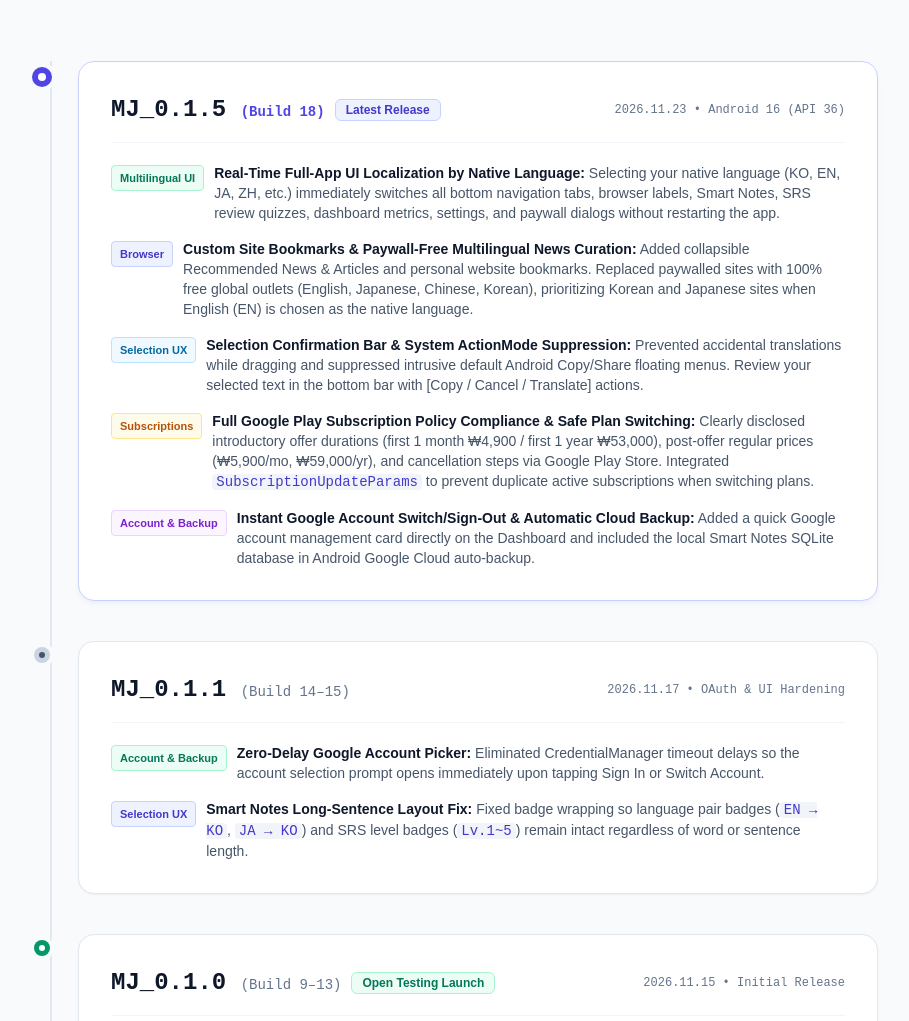
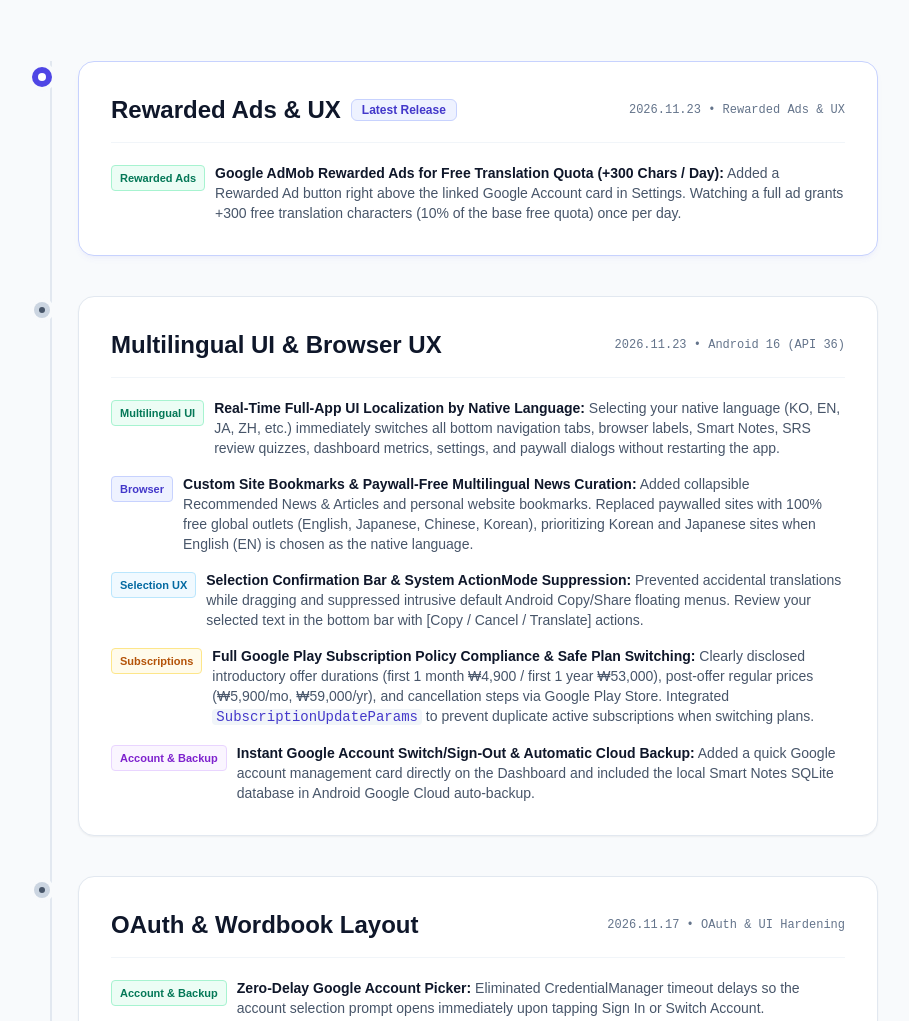
Before and after one commit to FinalNeoDev/privacy-policy, a plain HTML site: page Mitjul/releases.html in a window 1280 px wide. Shown: the part 282-1303 px from the top of the page, without its empty margins (186-1095 px from the left). Drawn offline with nearby package versions, Linux system fonts and the light colour scheme; a web font is replaced by a local one.

Commit message:
docs(mitjul): add AdMob rewarded ads disclosure and release notes without version numbers

```diff
--- a/Mitjul/releases.html
+++ b/Mitjul/releases.html
@@ -4,9 +4,9 @@
     <meta charset="UTF-8">
     <meta name="viewport" content="width=device-width, initial-scale=1.0">
     <title>밑줄 (Mitjul) : 릴리스 노트 & 업데이트 이력 (Changelog)</title>
-    <meta name="description" content="밑줄(Mitjul)의 버전별 새로운 기능, 다국어 UI, AI 문맥 번역, 정기 결제 약관 고지 및 릴리스 변경 이력 (Release Notes & Changelog)">
+    <meta name="description" content="밑줄(Mitjul)의 새로운 기능, 다국어 UI, AI 문맥 번역, 정기 결제 약관 고지 및 공식 업데이트 이력 (Release Notes & Changelog)">
     <meta property="og:title" content="밑줄 (Mitjul) : 릴리스 노트 & 업데이트 이력">
-    <meta property="og:description" content="MJ 0.1.5 다국어 실시간 UI, 내장 브라우저 선택 확인 바, 즐겨찾기 관리, 5단계 망각곡선(SRS) 및 Google 클라우드 백업까지 공식 업데이트 이력을 확인하세요.">
+    <meta property="og:description" content="보상형 광고 무료 번역 충전, 다국어 실시간 UI, 내장 브라우저 선택 확인 바, 즐겨찾기 관리, 5단계 망각곡선(SRS) 및 Google 클라우드 백업까지 공식 업데이트 이력을 확인하세요.">
     <meta property="og:image" content="https://0bit.kr/privacy-policy/Mitjul/assets/icon-512.svg">
     <link rel="icon" type="image/svg+xml" href="assets/icon-512.svg">
     <link rel="stylesheet" href="https://cdn.jsdelivr.net/gh/orioncactus/pretendard@v1.3.9/dist/web/static/pretendard-dynamic-subset.min.css">
@@ -70,7 +70,7 @@
         <!-- Release Timeline -->
         <div class="space-y-8 sm:space-y-10 relative before:absolute before:inset-0 before:left-3.5 sm:before:left-5 before:w-0.5 before:bg-slate-200">
 
-            <!-- MJ_0.1.5 (Build 18) [Latest] -->
+            <!-- Latest Update -->
             <div class="relative pl-9 sm:pl-12 group">
                 <div class="absolute left-1.5 sm:left-3 top-1.5 -translate-x-1/2 w-5 h-5 rounded-full bg-indigo-600 ring-4 ring-slate-50 flex items-center justify-center shadow-sm">
                     <span class="w-2 h-2 rounded-full bg-white"></span>
@@ -79,8 +79,33 @@
                 <div class="bg-white border border-indigo-200 rounded-2xl p-6 sm:p-8 shadow-md shadow-indigo-500/5 transition-all hover:border-indigo-400">
                     <div class="flex flex-wrap items-center justify-between gap-3 border-b border-slate-100 pb-4 mb-5">
                         <div class="flex flex-wrap items-center gap-2.5">
-                            <h2 class="text-xl sm:text-2xl font-extrabold text-slate-900 font-mono">MJ_0.1.5 <span class="text-sm font-semibold text-indigo-600">(Build 18)</span></h2>
-                            <span class="px-2.5 py-0.5 rounded-md bg-indigo-50 text-indigo-700 border border-indigo-200 text-xs font-bold" data-i18n="v015_badge">최신 릴리스</span>
+                            <h2 class="text-xl sm:text-2xl font-extrabold text-slate-900">Rewarded Ads &amp; UX</h2>
+                            <span class="px-2.5 py-0.5 rounded-md bg-indigo-50 text-indigo-700 border border-indigo-200 text-xs font-bold" data-i18n="v016_badge">최신 릴리스</span>
+                        </div>
+                        <div class="text-xs text-slate-500 font-mono" data-i18n="v016_date">2026.11.23 • Rewarded Ads &amp; UX</div>
+                    </div>
+
+                    <div class="space-y-4 text-xs sm:text-sm text-slate-600 leading-relaxed">
+                        <div class="flex items-start gap-2.5">
+                            <span class="px-2 py-0.5 rounded bg-emerald-50 border border-emerald-200 text-emerald-700 text-[11px] font-bold mt-0.5 shrink-0" data-i18n="tag_ads">보상형 광고</span>
+                            <div data-i18n="v016_item1">
+                                <strong class="text-slate-900">Google AdMob 보상형 광고 무료 번역 충전 (1일 1회 +300자):</strong> 대시보드 환경 설정의 연동 계정 카드 바로 위에 보상형 광고 시청 버튼을 추가했습니다. 광고를 끝까지 시청하면 하루 1회 무료 번역 사용량 10%(+300자)가 즉시 추가 지급됩니다.
+                            </div>
+                        </div>
+                    </div>
+                </div>
+            </div>
+
+            <!-- Multilingual UI & Browser UX Update -->
+            <div class="relative pl-9 sm:pl-12 group">
+                <div class="absolute left-1.5 sm:left-3 top-1.5 -translate-x-1/2 w-4 h-4 rounded-full bg-slate-300 ring-4 ring-slate-50 flex items-center justify-center">
+                    <span class="w-1.5 h-1.5 rounded-full bg-slate-600"></span>
+                </div>
+
+                <div class="bg-white border border-slate-200 rounded-2xl p-6 sm:p-8 shadow-sm hover:border-slate-300 transition-all">
+                    <div class="flex flex-wrap items-center justify-between gap-3 border-b border-slate-100 pb-4 mb-5">
+                        <div class="flex flex-wrap items-center gap-2.5">
+                            <h2 class="text-xl sm:text-2xl font-bold text-slate-900">Multilingual UI &amp; Browser UX</h2>
                         </div>
                         <div class="text-xs text-slate-500 font-mono" data-i18n="v015_date">2026.11.23 • Android 16 (API 36)</div>
                     </div>
@@ -124,7 +149,7 @@
                 </div>
             </div>
 
-            <!-- MJ_0.1.1 (Build 14~15) -->
+            <!-- OAuth & UI Hardening Update -->
             <div class="relative pl-9 sm:pl-12 group">
                 <div class="absolute left-1.5 sm:left-3 top-1.5 -translate-x-1/2 w-4 h-4 rounded-full bg-slate-300 ring-4 ring-slate-50 flex items-center justify-center">
                     <span class="w-1.5 h-1.5 rounded-full bg-slate-600"></span>
@@ -133,7 +158,7 @@
                 <div class="bg-white border border-slate-200 rounded-2xl p-6 sm:p-8 shadow-sm hover:border-slate-300 transition-all">
                     <div class="flex flex-wrap items-center justify-between gap-3 border-b border-slate-100 pb-4 mb-5">
                         <div class="flex flex-wrap items-center gap-2.5">
-                            <h2 class="text-xl sm:text-2xl font-bold text-slate-900 font-mono">MJ_0.1.1 <span class="text-sm font-normal text-slate-500">(Build 14–15)</span></h2>
+                            <h2 class="text-xl sm:text-2xl font-bold text-slate-900">OAuth &amp; Wordbook Layout</h2>
                         </div>
                         <div class="text-xs text-slate-500 font-mono" data-i18n="v011_date">2026.11.17 • OAuth &amp; UI Hardening</div>
                     </div>
@@ -155,7 +180,7 @@
                 </div>
             </div>
 
-            <!-- MJ_0.1.0 (Build 9~13) [Open Testing Launch] -->
+            <!-- Open Testing Launch -->
             <div class="relative pl-9 sm:pl-12 group">
                 <div class="absolute left-1.5 sm:left-3 top-1.5 -translate-x-1/2 w-4 h-4 rounded-full bg-emerald-600 ring-4 ring-slate-50 flex items-center justify-center">
                     <span class="w-1.5 h-1.5 rounded-full bg-white"></span>
@@ -164,7 +189,7 @@
                 <div class="bg-white border border-slate-200 rounded-2xl p-6 sm:p-8 shadow-sm hover:border-slate-300 transition-all">
                     <div class="flex flex-wrap items-center justify-between gap-3 border-b border-slate-100 pb-4 mb-5">
                         <div class="flex flex-wrap items-center gap-2.5">
-                            <h2 class="text-xl sm:text-2xl font-bold text-slate-900 font-mono">MJ_0.1.0 <span class="text-sm font-normal text-slate-500">(Build 9–13)</span></h2>
+                            <h2 class="text-xl sm:text-2xl font-bold text-slate-900">Open Testing Launch</h2>
                             <span class="px-2.5 py-0.5 rounded-md bg-emerald-50 text-emerald-700 border border-emerald-200 text-xs font-bold" data-i18n="v010_badge">오픈 테스트 론칭</span>
                         </div>
                         <div class="text-xs text-slate-500 font-mono" data-i18n="v010_date">2026.11.15 • Initial Release</div>
@@ -232,6 +257,7 @@
                 page_title: "밑줄 (Mitjul) 릴리스 노트 & 업데이트 이력",
                 page_desc: "밑줄(Mitjul)의 버전별 새로운 기능, 다국어 인터페이스, 스마트 웹 브라우저 UX 및 Google Play 정책 준수 내역을 투명하게 안내합니다.",
                 tag_i18n: "다국어 UI",
+                tag_ads: "보상형 광고",
                 tag_browser: "브라우저",
                 tag_ux: "드래그 UX",
                 tag_billing: "정기 결제",
@@ -239,7 +265,9 @@
                 tag_feature: "핵심 기능",
                 tag_srs: "5단계 SRS",
                 tag_security: "최적화",
-                v015_badge: "최신 릴리스",
+                v016_badge: "최신 릴리스",
+                v016_date: "2026.11.23 • Rewarded Ads & UX",
+                v016_item1: '<strong class="text-slate-900">Google AdMob 보상형 광고 무료 번역 충전 (1일 1회 +300자):</strong> 대시보드 환경 설정의 연동 계정 카드 바로 위에 보상형 광고 시청 버튼을 추가했습니다. 광고를 끝까지 시청하면 하루 1회 무료 번역 사용량 10%(+300자)가 즉시 추가 지급됩니다.',
                 v015_date: "2026.11.23 • Android 16 (API 36)",
                 v015_item1: '<strong class="text-slate-900">주 언어(모국어) 맞춤형 실시간 전체 화면 언어 전환:</strong> 주 언어를 한국어(KO), 영어(EN), 일본어(JA), 중국어(ZH) 등으로 선택하는 즉시 앱 재시작 없이 하단 네비게이션 탭, 브라우저, 스마트 단어장, 복습 퀴즈, 대시보드, 설정 및 결제 안내 문구가 선택한 언어로 자동 전환됩니다.',
                 v015_item2: '<strong class="text-slate-900">자주 가는 사이트 즐겨찾기 &amp; 주 언어별 무구독 무료 뉴스 큐레이션:</strong> 추천 뉴스 &amp; 아티클 접기/펼치기 토글과 나만의 즐겨찾기 사이트 추가·삭제 기능을 도입했습니다. 유료 구독 팝업이 없는 100% 무료 글로벌 매체(영어·일본어·중국어·한국어)로 전면 개편되었으며, 주 언어로 영어(EN) 선택 시 한국·일본 사이트를 최우선 추천합니다.',
@@ -267,6 +295,7 @@
                 page_title: "Mitjul (밑줄) Release Notes & Changelog",
                 page_desc: "A transparent log of new features, real-time multilingual UI localization, smart browser UX enhancements, and Google Play policy compliances across every Mitjul release.",
                 tag_i18n: "Multilingual UI",
+                tag_ads: "Rewarded Ads",
                 tag_browser: "Browser",
                 tag_ux: "Selection UX",
                 tag_billing: "Subscriptions",
@@ -274,7 +303,9 @@
                 tag_feature: "Core Feature",
                 tag_srs: "5-Step SRS",
                 tag_security: "Optimization",
-                v015_badge: "Latest Release",
+                v016_badge: "Latest Release",
+                v016_date: "2026.11.23 • Rewarded Ads & UX",
+                v016_item1: '<strong class="text-slate-900">Google AdMob Rewarded Ads for Free Translation Quota (+300 Chars / Day):</strong> Added a Rewarded Ad button right above the linked Google Account card in Settings. Watching a full ad grants +300 free translation characters (10% of the base free quota) once per day.',
                 v015_date: "2026.11.23 • Android 16 (API 36)",
                 v015_item1: '<strong class="text-slate-900">Real-Time Full-App UI Localization by Native Language:</strong> Selecting your native language (KO, EN, JA, ZH, etc.) immediately switches all bottom navigation tabs, browser labels, Smart Notes, SRS review quizzes, dashboard metrics, settings, and paywall dialogs without restarting the app.',
                 v015_item2: '<strong class="text-slate-900">Custom Site Bookmarks &amp; Paywall-Free Multilingual News Curation:</strong> Added collapsible Recommended News &amp; Articles and personal website bookmarks. Replaced paywalled sites with 100% free global outlets (English, Japanese, Chinese, Korean), prioritizing Korean and Japanese sites when English (EN) is chosen as the native language.',
```
Also changed, not shown: Mitjul/index.html (+3 -3 lines), Mitjul/privacy-policy.html (+10 -10 lines), Mitjul/terms-of-service.html (+5 -5 lines), 3 other files.
